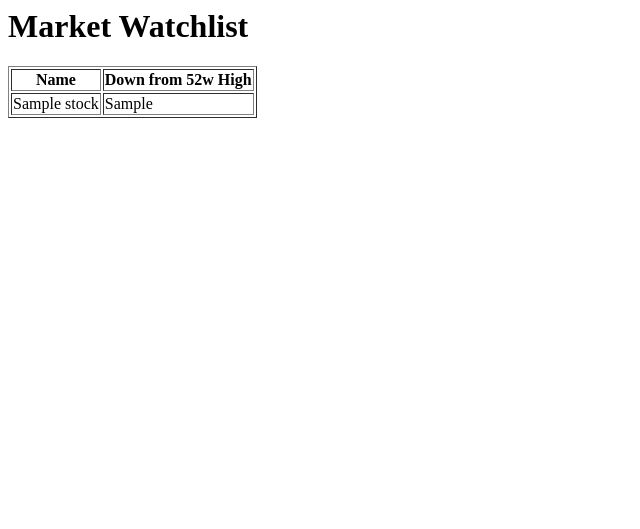
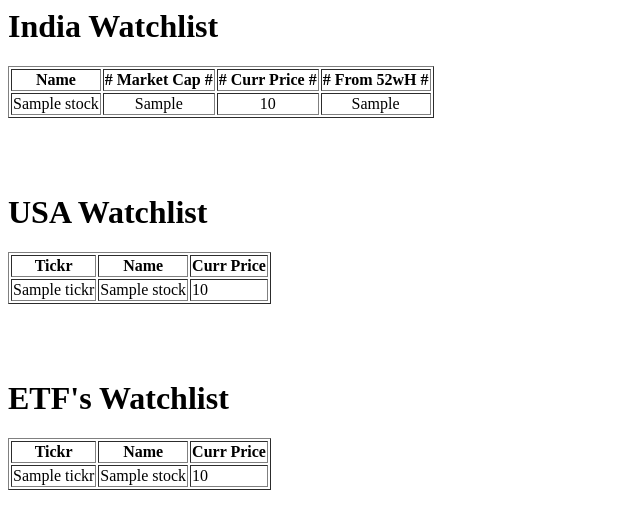
Before and after one commit to scriptwriter/fomo, a Python web app: template templates/index.html in a window 1280 px wide. Shown: the top 529 px of the page, without its empty margins (0-640 px from the left). Run offline with Jinja, Linux system fonts and the light colour scheme; the template is opened without the code that fills it: most values are stand-ins (such as "Sample title", 1, 10 or a date in 2020).

Commit message:
add  usa data

```diff
--- a/templates/index.html
+++ b/templates/index.html
@@ -1,19 +1,68 @@
 <html>
 <body>
-<h1>Market Watchlist</h1>
-
+  <h1>India Watchlist</h1>
   <table border="1" class="dataframe">
       <thead>
           <tr>
               <th>Name</th>
-              <th>Down from 52w High</th>
+              <th># Market Cap #</th>
+              <th># Curr Price #</th>
+              <th># From 52wH #</th>
   	      </tr>
       </thead>
-      {% for stock in data %}
+      {% for stock in data1 %}
       <tbody>
           <tr>
               <td align="left">{{stock.stock_name}}</td>
-              <td align="left">{{stock.down_from_52w_high}}</td>
+              <td align="center">{{stock.market_cap}}</td>
+              <td align="center">{{stock.curr_price}}</td>
+              <td align="center">{{stock.down_from_52w_high}}</td>
+          </tr>
+      </tbody>
+      {% endfor %}
+  </table>
+  </br>
+  </br>
+  </br>
+
+  <h1>USA Watchlist</h1>
+  <table border="1" class="dataframe">
+      <thead>
+          <tr>
+              <th>Tickr</th>
+              <th>Name</th>
+              <th>Curr Price</th>
+  	      </tr>
+      </thead>
+      {% for stock in data2 %}
+      <tbody>
+          <tr>
+              <td align="left">{{stock.tickr}}</td>
+              <td align="center">{{stock.stock_name}}</td>
+              <td align="left">{{stock.stock_price}}</td>
+          </tr>
+      </tbody>
+      {% endfor %}
+  </table>
+  </br>
+  </br>
+  </br>
+
+  <h1>ETF's Watchlist</h1>
+  <table border="1" class="dataframe">
+      <thead>
+          <tr>
+              <th>Tickr</th>
+              <th>Name</th>
+              <th>Curr Price</th>
+  	      </tr>
+      </thead>
+      {% for stock in data3 %}
+      <tbody>
+          <tr>
+              <td align="left">{{stock.tickr}}</td>
+              <td align="center">{{stock.stock_name}}</td>
+              <td align="left">{{stock.stock_price}}</td>
           </tr>
       </tbody>
       {% endfor %}
```
Also changed, not shown: run.py (+34 -3 lines).
